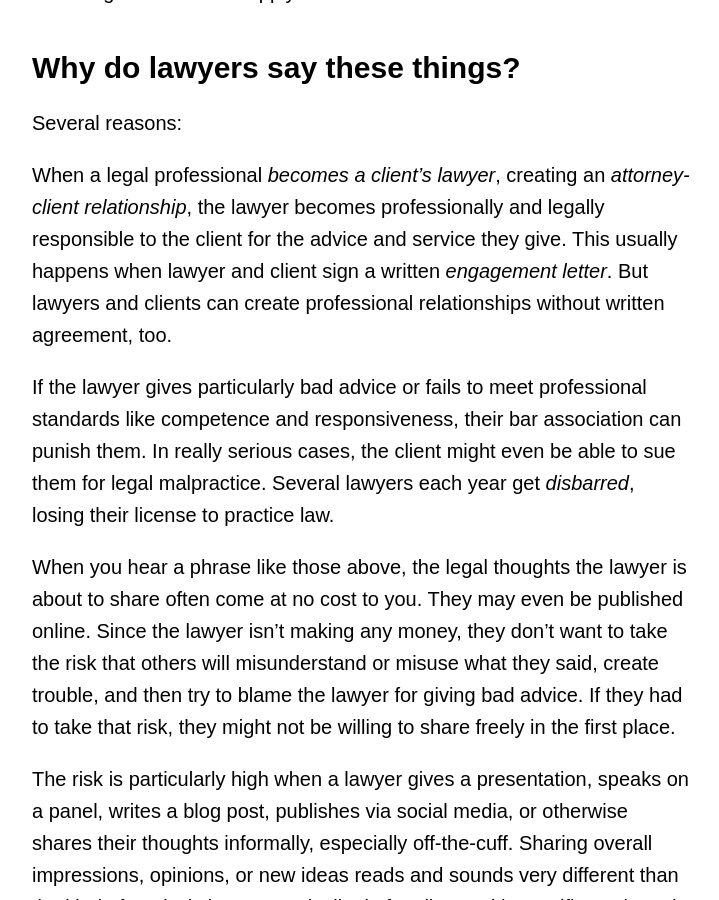
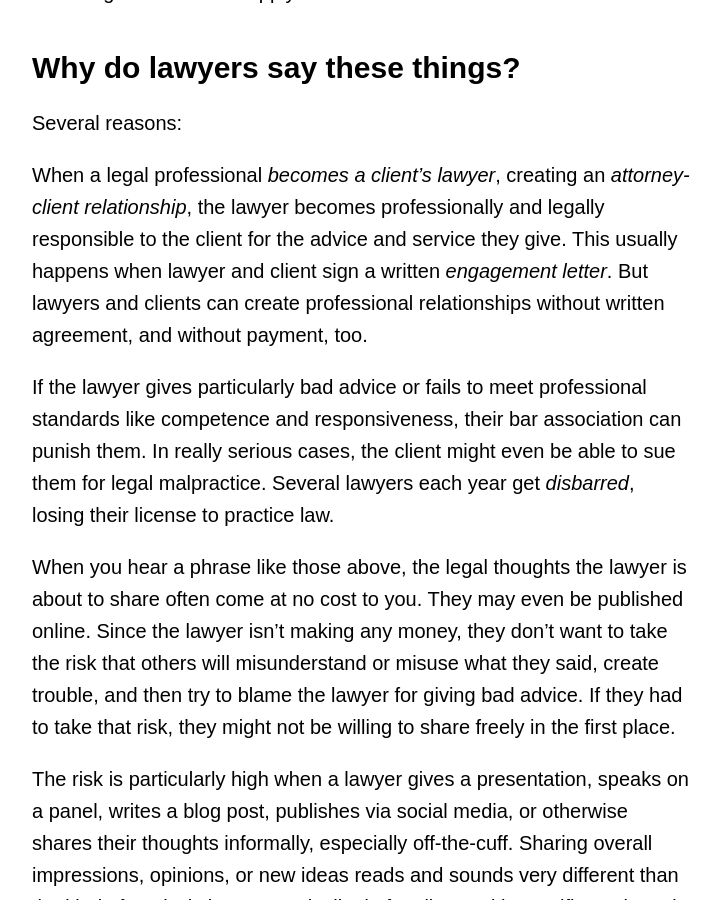
Before and after one commit to kemitchell/notlegaladvice.law, a Jekyll site: the page built from index.md, in a window 1280 px wide and 900 px high, scrolled down 563 px. Shown: the whole window, without its empty margins (278-997 px from the left). Built offline with Jekyll 4.4.1, drawn with Linux system fonts in a browser that asks for light colours; our own code applies the rules of GitHub Pages for plain Markdown files.

Commit message:
Mention relationships without payment
With thanks to Heather Meeker

```diff
--- a/index.md
+++ b/index.md
@@ -17,7 +17,7 @@ In other words, these phrases work like disclaimers.  The usual guarantees about
 
 Several reasons:
 
-When a legal professional _becomes a client's lawyer_, creating an _attorney-client relationship_, the lawyer becomes professionally and legally responsible to the client for the advice and service they give.  This usually happens when lawyer and client sign a written _engagement letter_.  But lawyers and clients can create professional relationships without written agreement, too.
+When a legal professional _becomes a client's lawyer_, creating an _attorney-client relationship_, the lawyer becomes professionally and legally responsible to the client for the advice and service they give.  This usually happens when lawyer and client sign a written _engagement letter_.  But lawyers and clients can create professional relationships without written agreement, and without payment, too.
 
 If the lawyer gives particularly bad advice or fails to meet professional standards like competence and responsiveness, their bar association can punish them.  In really serious cases, the client might even be able to sue them for legal malpractice.  Several lawyers each year get _disbarred_, losing their license to practice law.
 
```
